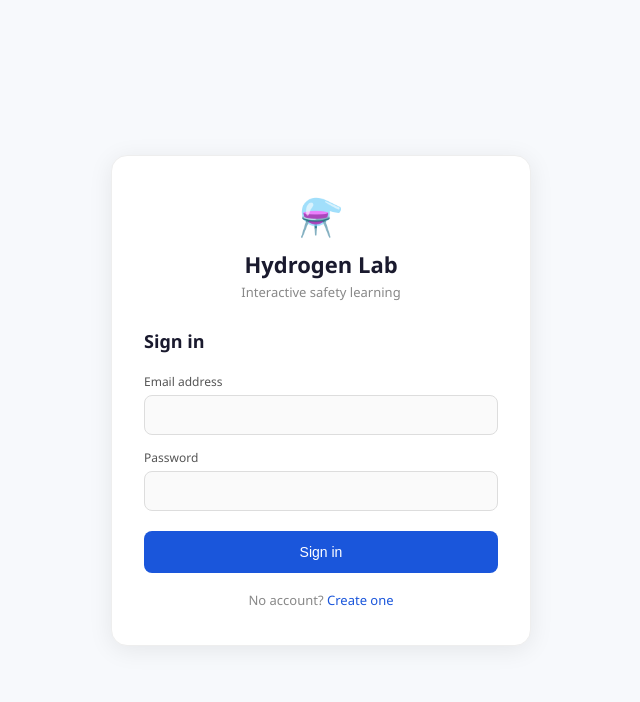
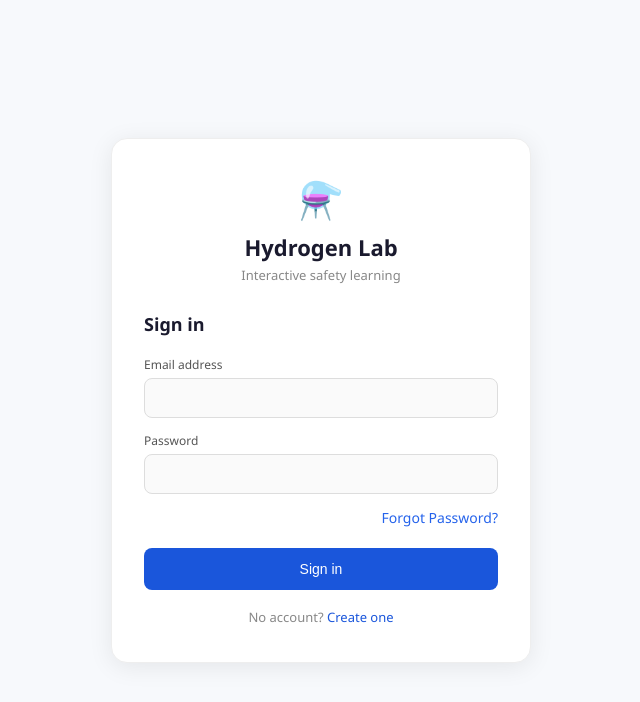
Before and after one commit to ITECH3208andITECH3209feduni/itech3208-project-1-hydrogen-training-team, a Next.js app in the folder next-app/: page /login in a window 1280 px wide. Shown: the top 702 px of the page, without its empty margins (319-959 px from the left). Built offline with nearby package versions, Linux system fonts and the light colour scheme; no server answers.

Commit message:
Resolved the conflict with the forgot password link in login page

```diff
--- a/next-app/app/login/auth.css
+++ b/next-app/app/login/auth.css
@@ -122,3 +122,17 @@
 	text-decoration: none;
 }
 .auth-switch a:hover { text-decoration: underline; }
+.auth-forgot {
+    text-align: right;
+    margin-bottom: 15px;
+    font-size: 14px;
+}
+
+.auth-forgot a {
+    color: #2563eb;
+    text-decoration: none;
+}
+
+.auth-forgot a:hover {
+    text-decoration: underline;
+}
--- a/next-app/app/login/page.tsx
+++ b/next-app/app/login/page.tsx
@@ -1,6 +1,7 @@
 "use client";
 
-import './auth.css';
+// @ts-ignore: CSS module type declaration not found
+import "./auth.css";
 import { useState } from "react";
 import Link from "next/link";
 import { useRouter } from "next/navigation";
@@ -10,10 +11,10 @@ export default function LoginPage() {
 	const { login } = useAuth();
 	const router = useRouter();
 
-	const [email, setEmail]       = useState("");
+	const [email, setEmail] = useState("");
 	const [password, setPassword] = useState("");
-	const [error, setError]       = useState("");
-	const [loading, setLoading]   = useState(false);
+	const [error, setError] = useState("");
+	const [loading, setLoading] = useState(false);
 
 	// Send login details to Firebase
 	async function handleSubmit(e: React.FormEvent<HTMLFormElement>) {
@@ -21,10 +22,12 @@ export default function LoginPage() {
 		setError("");
 		setLoading(true);
 
-		try {					// If login details true, open dashboard page
+		try {
+			// If login details true, open dashboard page
 			await login(email, password);
 			router.push("/");
-		} catch (err: any) {	// If login details false, send error message
+		} catch (err: any) {
+			// If login details false, send error message
 			setError(
 				err.code === "auth/invalid-credential"
 					? "Incorrect email or password. Please try again."
@@ -42,7 +45,9 @@ export default function LoginPage() {
 				<div className="auth-logo">
 					<span className="auth-logo-icon">⚗️</span>
 					<h1 className="auth-logo-title">Hydrogen Lab</h1>
-					<p className="auth-logo-sub">Interactive safety learning</p>
+					<p className="auth-logo-sub">
+						Interactive safety learning
+					</p>
 				</div>
 
 				<h2 className="auth-heading">Sign in</h2>
@@ -51,6 +56,7 @@ export default function LoginPage() {
 				{error && <div className="auth-error">{error}</div>}
 
 				<form onSubmit={handleSubmit}>
+
 					{/* Email Address Input */}
 					<div className="auth-group">
 						<label className="auth-label">Email address</label>
@@ -75,17 +81,28 @@ export default function LoginPage() {
 						/>
 					</div>
 
+					{/* Forgot Password Link */}
+					<div className="auth-forgot">
+						<Link href="/forgot-password">
+							Forgot Password?
+						</Link>
+					</div>
+
 					{/* Sign-In Button */}
 					<button className="auth-btn" disabled={loading}>
 						{loading ? "Signing in…" : "Sign in"}
 					</button>
+
 				</form>
 
 				{/* Link to Register Page */}
 				<div className="auth-switch">
 					No account?{" "}
-					<Link href="/login/register">Create one</Link>
+					<Link href="/login/register">
+						Create one
+					</Link>
 				</div>
+
 			</div>
 		</div>
 	);
--- a/next-app/app/login/register/page.tsx
+++ b/next-app/app/login/register/page.tsx
@@ -1,5 +1,6 @@
 "use client";
 
+// @ts-ignore: CSS import may not have type declarations in this setup
 import '../auth.css';
 import { useState } from "react";
 import Link from "next/link";
```
